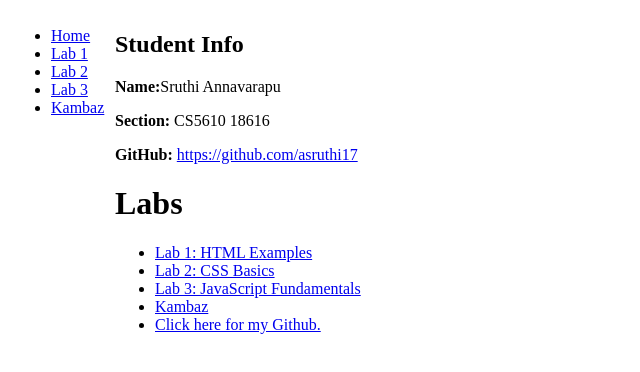
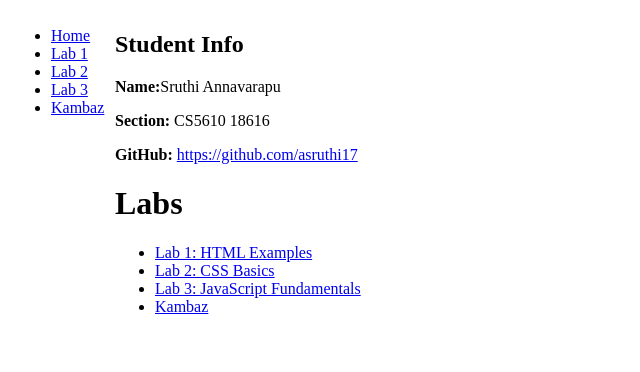
Before and after one commit to asruthi17/kambaz-next-js, a Next.js app: page /Labs in a window 1280 px wide. Shown: the top 372 px of the page, without its empty margins (0-640 px from the left). Built offline with nearby package versions, Linux system fonts and the light colour scheme.

Commit message:
page.tsx

```diff
--- a/app/Labs/page.tsx
+++ b/app/Labs/page.tsx
@@ -37,11 +37,6 @@ export default function Labs() {
         Kambaz
         </Link>
        </li>
-      <li>
-        <Link href="https://github.com/asruthi17" id="wd-github-link">
-        Click here for my Github.
-        </Link>
-       </li>
      </ul>
    </div>
 );}
```
